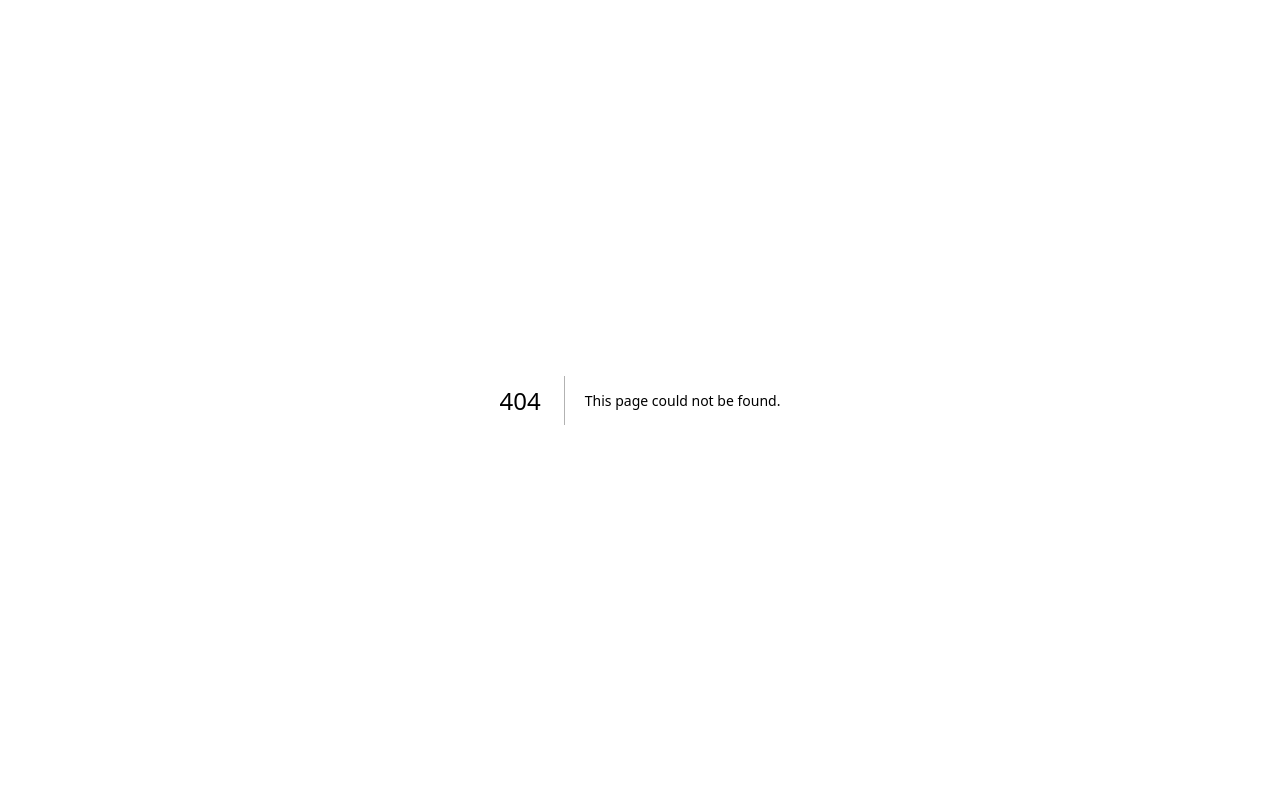
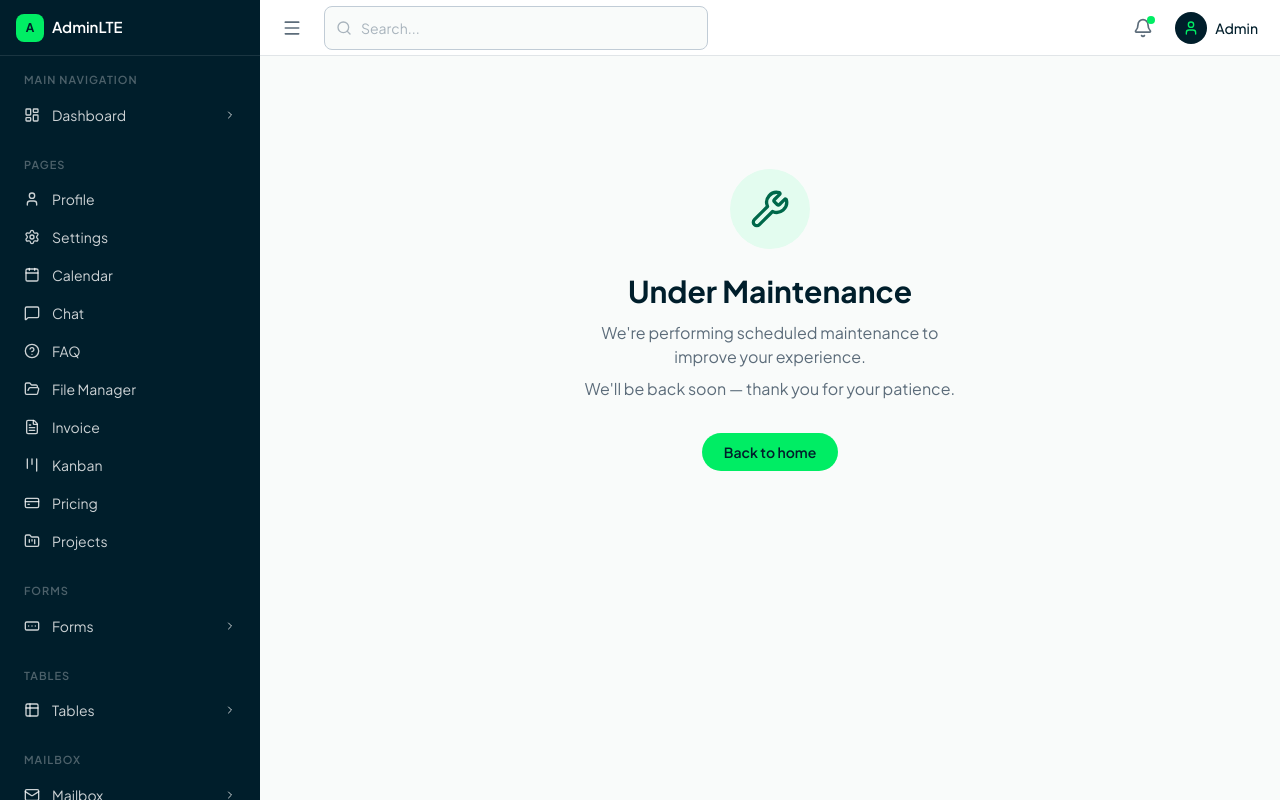
Before and after one commit to mvahidsm7/adminlte-x-mongodb, a Next.js app: page /pages/maintenance in a window 1280 px wide. Before the commit this address had no page. Built offline with nearby package versions, Linux system fonts and the light colour scheme.

Commit message:
feat: add Maintenance page

```diff
--- /dev/null
+++ b/src/app/(main)/pages/maintenance/page.tsx
@@ -0,0 +1,26 @@
+import type { Metadata } from 'next'
+import Link from 'next/link'
+import { Wrench } from 'lucide-react'
+import Button from '@/components/ui/Button'
+
+export const metadata: Metadata = { title: 'Maintenance — AdminLTE' }
+
+export default function MaintenancePage() {
+  return (
+    <div className="flex flex-col items-center justify-center min-h-[60vh] text-center px-4">
+      <div className="w-20 h-20 rounded-full bg-surface-feature flex items-center justify-center mb-6">
+        <Wrench className="w-10 h-10 text-mongo-green-dark" />
+      </div>
+
+      <h1 className="text-3xl font-bold text-ink mb-3">Under Maintenance</h1>
+      <p className="text-steel max-w-sm mb-2">
+        We&apos;re performing scheduled maintenance to improve your experience.
+      </p>
+      <p className="text-steel max-w-sm mb-8">We&apos;ll be back soon — thank you for your patience.</p>
+
+      <Link href="/">
+        <Button variant="primary">Back to home</Button>
+      </Link>
+    </div>
+  )
+}
```
Also changed, not shown: 1 other file (tests, documents, lock files or other folders).
